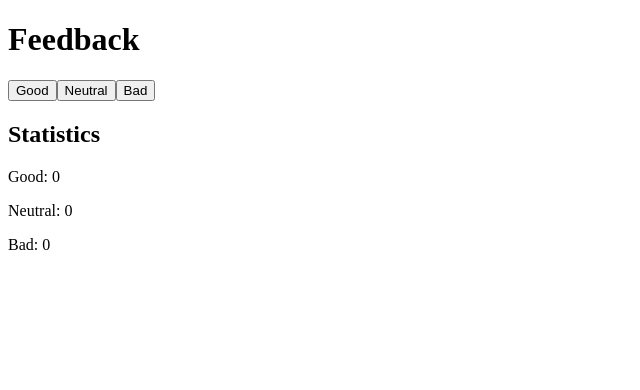
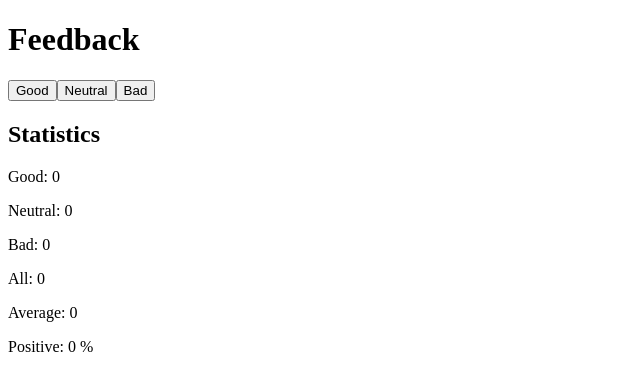
Before and after one commit to mkauaa/fullstackopen, a React (Vite) app in the folder part1/unicafe/: page / in a window 1280 px wide. Shown: the top 390 px of the page, without its empty margins (0-640 px from the left). Built offline with nearby package versions, Linux system fonts and the light colour scheme.

Commit message:
feat: complete unicafe step 2 with total, average, and positive percentage calculations

```diff
--- a/part1/unicafe/src/App.jsx
+++ b/part1/unicafe/src/App.jsx
@@ -4,6 +4,10 @@
   const [good, setGood] = useState(0)
   const [neutral, setNeutral] = useState(0)
   const [bad, setBad] = useState(0)
+
+  const all = good + neutral + bad
+  const average = all === 0 ? 0 : (good - bad) / all
+  const positive = all === 0 ? 0 : (good / all) * 100
 
   return (
     <div>
@@ -27,6 +31,10 @@
         <p>Good: {good}</p>
         <p>Neutral: {neutral}</p>
         <p>Bad: {bad}</p>
+
+        <p>All: {all}</p>
+        <p>Average: {average}</p>
+        <p>Positive: {positive} %</p>
       </div>
 
     </div>
```
